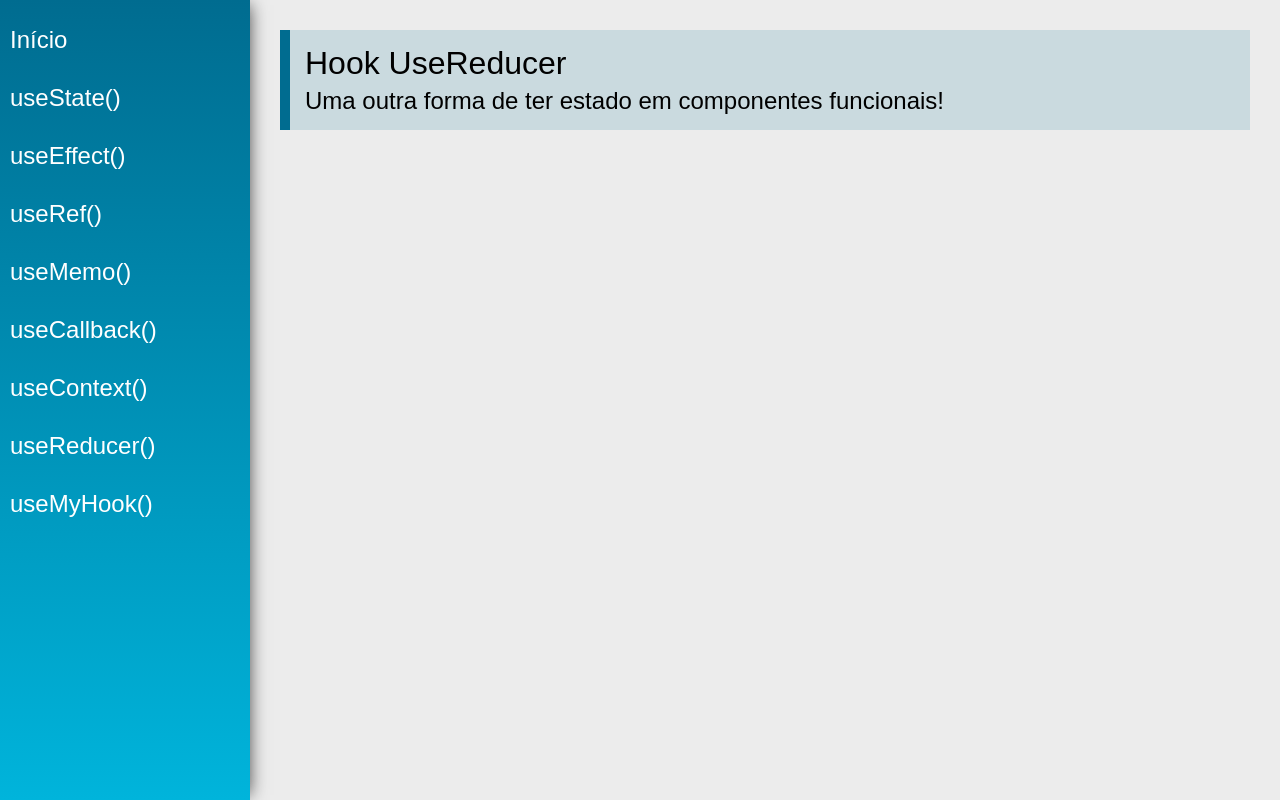
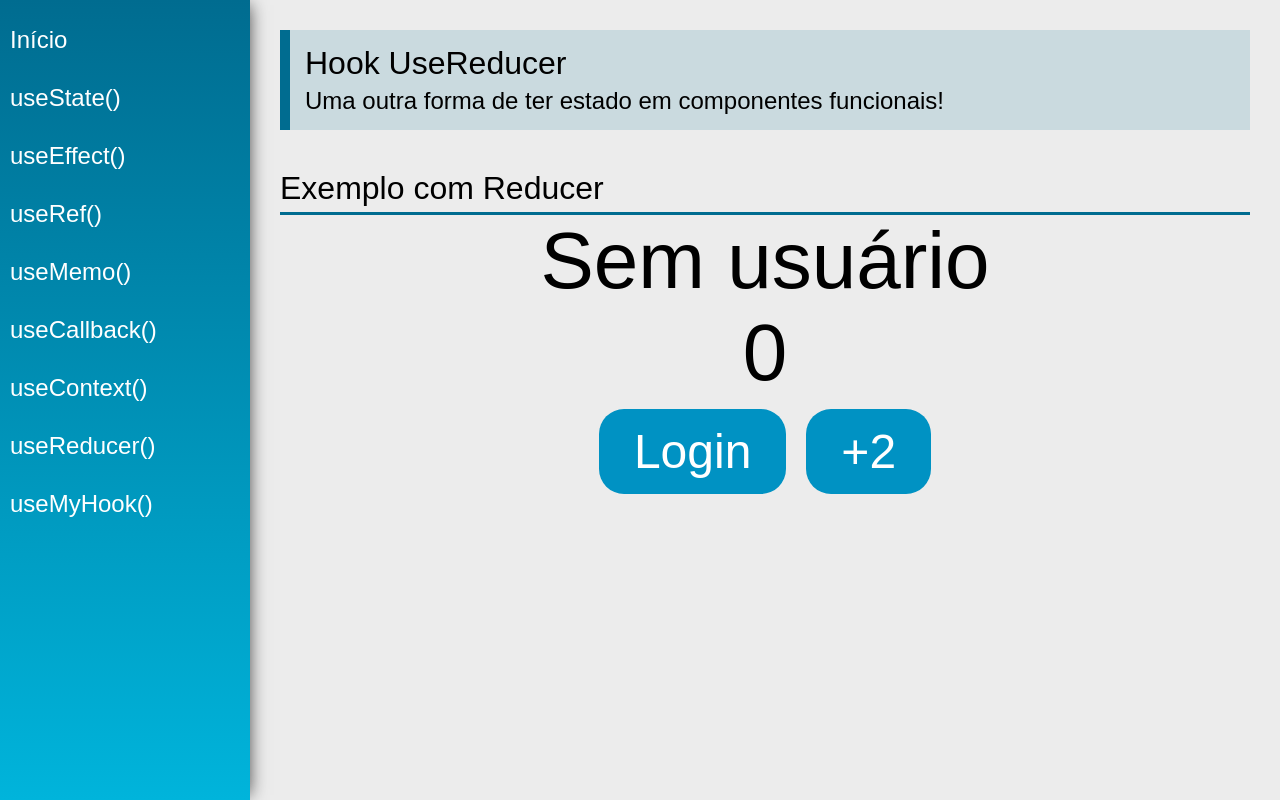
Before and after one commit to vinibit/udemy-hooks-react, a React (Create React App) app: page /useReducer in a window 1280 px wide. Built offline with nearby package versions, Linux system fonts and the light colour scheme.

Commit message:
Implement UseReducer component for state management with user login and number increment functionality

```diff
--- a/src/views/examples/UseReducer.jsx
+++ b/src/views/examples/UseReducer.jsx
@@ -1,13 +1,50 @@
-import React from 'react'
+import React, { useReducer } from 'react'
 import PageTitle from '../../components/layout/PageTitle'
+import SectionTitle from '../../components/layout/SectionTitle'
 
-const UseReducer = (props) => {
+const initialState = {
+    cart: [],
+    products: [],
+    user: null,
+    number: 0,
+    other: '...'
+}
+
+function reducer(state, action) {
+    switch (action.type) {
+        case 'numberAdd':
+            return { ...state, number: state.number + 2 }
+        case 'login':
+            return { ...state, user: { name: action.name } }
+        default:
+            return state
+    }
+}
+
+const UseReducer = props => {
+
+    const [state, dispatch] = useReducer(reducer, initialState)
+
     return (
         <div className="UseReducer">
             <PageTitle
                 title="Hook UseReducer"
                 subtitle="Uma outra forma de ter estado em componentes funcionais!"
             />
+
+            <SectionTitle title="Exemplo com Reducer" />
+            <div className="center">
+                {state.user ?
+                <span className="text">{state.user.name}</span>
+                : <span className="text">Sem usuário</span>}
+                <span className="text">{state.number}</span>
+                <div>
+                    <button className="btn"
+                        onClick={() => dispatch({type: 'login', name: 'Maria' })} >Login</button>
+                    <button className="btn"
+                        onClick={() => dispatch({type: 'numberAdd'})}>+2</button>
+                </div>
+            </div>
         </div>
     )
 }
```
